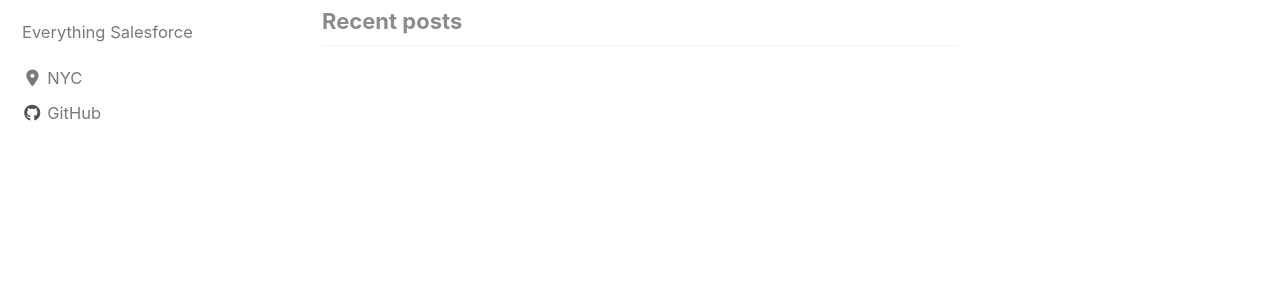
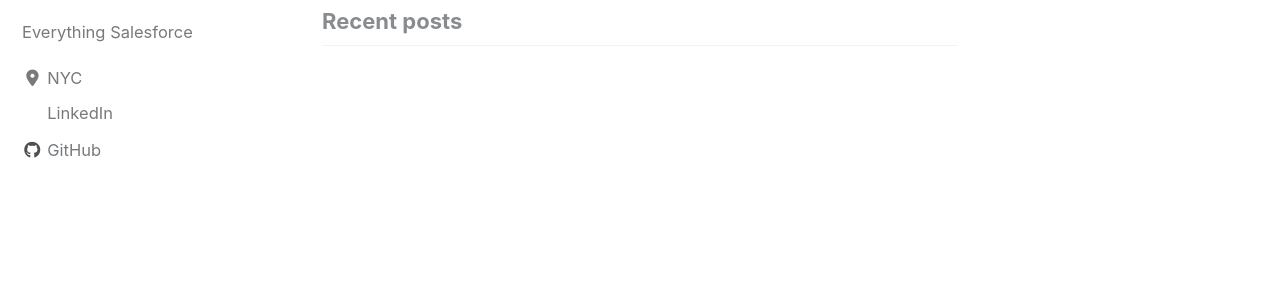
Before and after one commit to SalesForceNinja/SalesForceNinja.github.io, a Jekyll site: the page built from index.html, in a window 1280 px wide. Shown: the part 134-428 px from the top of the page. Built offline with Jekyll 4.4.1, drawn with Linux system fonts in a browser that asks for light colours; cached includes are drawn as plain includes; nearby versions of some CDN libraries; the list of posts is cut into pages by our own code.

Commit message:
second push for linkedin

```diff
--- a/_config.yml
+++ b/_config.yml
@@ -122,9 +122,9 @@ author:
     - label: "Twitter"
       icon: "fab fa-fw fa-twitter-square"
       # url: "https://twitter.com/"
-    - label: "Facebook"
-      icon: "fab fa-fw fa-facebook-square"
-      # url: "https://facebook.com/"
+    - label: "LinkedIn"
+      icon: "fab fa-fw fa-linkedin-square"
+      url: https://www.linkedin.com/in/grant-parkis-75a4a8a8/
     - label: "GitHub"
       icon: "fab fa-fw fa-github"
       url: "https://github.com/SalesForceNinja"
```
